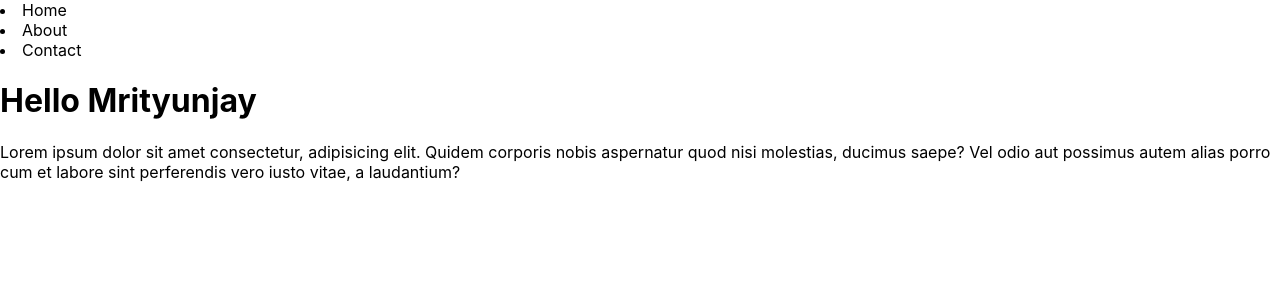
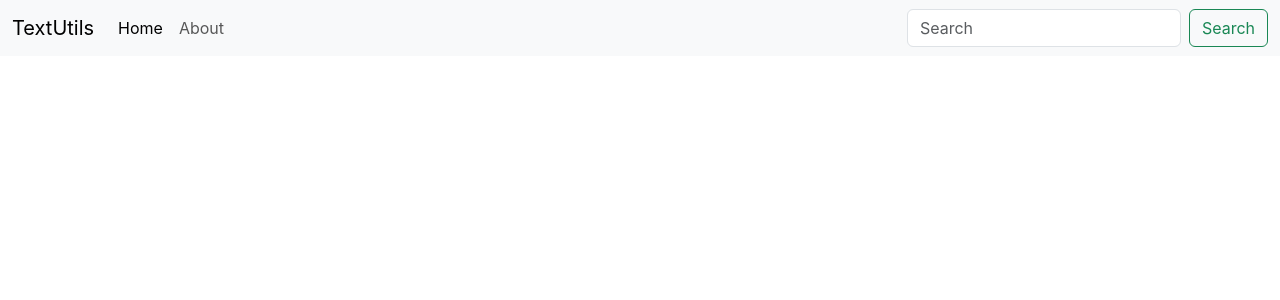
Before and after one commit to mrityunjay-pandey/TextUtils, a React (Create React App) app: page / in a window 1280 px wide. Shown: the top 300 px of the page. Built offline with nearby package versions, Linux system fonts and the light colour scheme.

Commit message:
video number 5 completed

```diff
--- a/public/index.html
+++ b/public/index.html
@@ -15,6 +15,7 @@
       user's mobile device or desktop. See https://developers.google.com/web/fundamentals/web-app-manifest/
     -->
     <link rel="manifest" href="%PUBLIC_URL%/manifest.json" />
+    <link href="https://cdn.jsdelivr.net/npm/bootstrap@5.3.1/dist/css/bootstrap.min.css" rel="stylesheet" integrity="sha384-4bw+/aepP/YC94hEpVNVgiZdgIC5+VKNBQNGCHeKRQN+PtmoHDEXuppvnDJzQIu9" crossorigin="anonymous">
     <!--
       Notice the use of %PUBLIC_URL% in the tags above.
       It will be replaced with the URL of the `public` folder during the build.
@@ -40,4 +41,5 @@
       To create a production bundle, use `npm run build` or `yarn build`.
     -->
   </body>
+  <script src="https://cdn.jsdelivr.net/npm/bootstrap@5.3.1/dist/js/bootstrap.bundle.min.js" integrity="sha384-HwwvtgBNo3bZJJLYd8oVXjrBZt8cqVSpeBNS5n7C8IVInixGAoxmnlMuBnhbgrkm" crossorigin="anonymous"></script>
 </html>
--- a/src/App.js
+++ b/src/App.js
@@ -1,18 +1,29 @@
 import './App.css';
-
-let name = "Mrityunjay";
 function App() {
   return (
 <>
-<nav>
-  <li>Home</li>
-  <li>About</li>
-  <li>Contact</li>
+<nav className="navbar navbar-expand-lg bg-body-tertiary">
+  <div className="container-fluid">
+    <a className="navbar-brand" href="/">TextUtils</a>
+    <button className="navbar-toggler" type="button" data-bs-toggle="collapse" data-bs-target="#navbarSupportedContent" aria-controls="navbarSupportedContent" aria-expanded="false" aria-label="Toggle navigation">
+      <span className="navbar-toggler-icon"></span>
+    </button>
+    <div className="collapse navbar-collapse" id="navbarSupportedContent">
+      <ul className="navbar-nav me-auto mb-2 mb-lg-0">
+        <li className="nav-item">
+          <a className="nav-link active" aria-current="page" href="/">Home</a>
+        </li>
+        <li className="nav-item">
+          <a className="nav-link" href="/">About</a>
+        </li>
+      </ul>
+      <form className="d-flex" role="search">
+        <input className="form-control me-2" type="search" placeholder="Search" aria-label="Search"/>
+        <button className="btn btn-outline-success" type="submit">Search</button>
+      </form>
+    </div>
+  </div>
 </nav>
-<div className="container">
-  <h1>Hello {name}</h1>
-  <p>Lorem ipsum dolor sit amet consectetur, adipisicing elit. Quidem corporis nobis aspernatur quod nisi molestias, ducimus saepe? Vel odio aut possimus autem alias porro cum et labore sint perferendis vero iusto vitae, a laudantium?</p>
-</div>
 </>  );
 }
 
```
